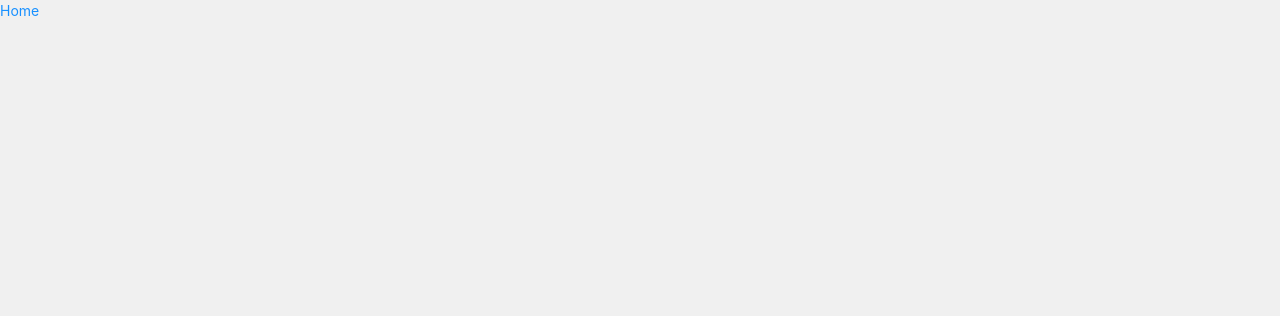
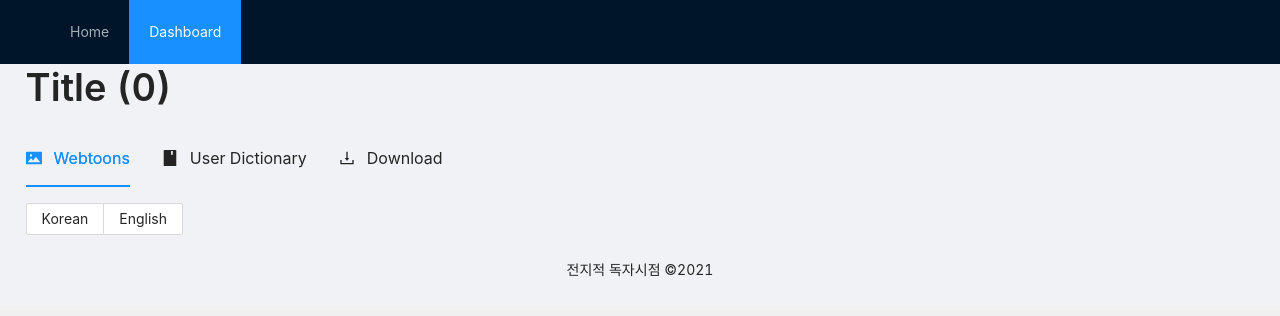
Before and after one commit to ntxq/SWM-Frontend, a React (Create React App) app: page /dashboard in a window 1280 px wide. Shown: the top 316 px of the page. Built offline with nearby package versions, Linux system fonts and the light colour scheme.

Commit message:
Initial DashBoard with image preview

```diff
--- /dev/null
+++ b/src/components/DashBoard/CropWebtoon.js
@@ -0,0 +1,12 @@
+import React from "react";
+import { Image } from "antd";
+
+function CropWebtoon(props) {
+  return (
+    <div className="crop">
+      <Image src={props.url} className="preview_image" />
+    </div>
+  );
+}
+
+export default CropWebtoon;
--- /dev/null
+++ b/src/components/DashBoard/WebtoonCard.js
@@ -0,0 +1,24 @@
+import React from "react";
+import { Card, Typography } from "antd";
+
+import CropWebtoon from "./CropWebtoon";
+
+function WebtoonCard(props) {
+  return (
+    <Card
+      hoverable
+      cover={<CropWebtoon url={props.url} />}
+      className="preview_card"
+    >
+      <Card.Meta
+        title={
+          <Typography.Text className="title" ellipsis={true}>
+            {props.name}
+          </Typography.Text>
+        }
+      />
+    </Card>
+  );
+}
+
+export default WebtoonCard;
--- /dev/null
+++ b/src/components/DashBoard/Webtoons.js
@@ -0,0 +1,21 @@
+import { Col, Row, Radio } from "antd";
+import React from "react";
+
+import WebtoonCard from "./WebtoonCard";
+
+function Webtoons(props) {
+  return (
+    <>
+      <Radio.Group options={props.language} optionType="button" buttonStyle="solid" />
+      <Row>
+        {props.images.map(([url, name]) => (
+          <Col span={6}>
+            <WebtoonCard url={url} name={name} key={name} />
+          </Col>
+        ))}
+      </Row>
+    </>
+  );
+}
+
+export default Webtoons;
--- a/src/components/Home/CreateProject.js
+++ b/src/components/Home/CreateProject.js
@@ -1,9 +1,13 @@
 import React from "react";
+import { useDispatch } from "react-redux";
 import { Form, Card, Input, Radio, Select, Button } from "antd";
 import { useHistory } from "react-router-dom";
 
+import { setForm } from "../../contexts/webtoonDropSlice";
+
 function CreateProject(props) {
   const history = useHistory();
+  const dispatch = useDispatch();
 
   return (
     <Form
@@ -13,6 +17,7 @@ function CreateProject(props) {
         console.log(values);
         history.push("/dashboard");
       }}
+      onValuesChange={(changed, all) => dispatch(setForm(all))}
     >
       <Card>
         <Form.Item name="new" initialValue="new">
@@ -43,8 +48,8 @@ function CreateProject(props) {
             allowClear
             placeholder="Select langauges to translate"
           >
-            <Select.Option key={0}>Korean</Select.Option>
-            <Select.Option key={1}>English</Select.Option>
+            <Select.Option key={"Korean"}>Korean</Select.Option>
+            <Select.Option key={"English"}>English</Select.Option>
           </Select>
         </Form.Item>
       </Card>
--- a/src/components/Home/InpaintDrop.js
+++ b/src/components/Home/InpaintDrop.js
@@ -15,7 +15,7 @@ function rejectDrop() {
 }
 
 function InpaintDrop(props) {
-  const webtoons = useSelector((state) => state.webtoon.images);
+  const webtoons = useSelector((state) => state.webtoons.images);
   const dispatch = useDispatch();
 
   const defaultConfig = {
--- a/src/components/Home/Preview.js
+++ b/src/components/Home/Preview.js
@@ -5,7 +5,7 @@ import { Typography, Row, Col } from "antd";
 import PreviewCard from "./PreviewCard";
 
 function Preview(props) {
-  const webtoons = useSelector((state) => state.webtoon.images);
+  const webtoons = useSelector((state) => state.webtoons.images);
 
   return (
     <>
--- a/src/contexts/store.js
+++ b/src/contexts/store.js
@@ -3,6 +3,6 @@ import webtoonDropSlice from "./webtoonDropSlice";
 
 export const store = configureStore({
   reducer: {
-    webtoon: webtoonDropSlice,
+    webtoons: webtoonDropSlice,
   },
 });
--- a/src/contexts/webtoonDropSlice.js
+++ b/src/contexts/webtoonDropSlice.js
@@ -1,6 +1,11 @@
 import { createSlice } from "@reduxjs/toolkit";
 
 const initialState = {
+  form: {
+    new: "new",
+    title: "Title",
+    language: ["Korean", "English"],
+  },
   images: [],
 };
 
@@ -19,9 +24,13 @@ export const webtoonDropSlice = createSlice({
         (item, index) => index !== action.payload
       );
     },
+    setForm: (state, action) => {
+      state.form = action.payload;
+    },
   },
 });
 
-export const { upload, singleInpaint, singleDelete } = webtoonDropSlice.actions;
+export const { upload, singleInpaint, singleDelete, setForm } =
+  webtoonDropSlice.actions;
 
 export default webtoonDropSlice.reducer;
--- a/src/pages/DashBoard.js
+++ b/src/pages/DashBoard.js
@@ -1,20 +1,71 @@
 import React from "react";
+import { Link } from "react-router-dom";
+import { Layout, Menu, Tabs, Typography } from "antd";
+import { PictureFilled, BookFilled, DownloadOutlined } from "@ant-design/icons";
 import { useSelector } from "react-redux";
-import { Link } from "react-router-dom";
-import { Image } from "antd";
+
+import Webtoons from "../components/DashBoard/Webtoons";
+import "../styles/Dashboard.css";
+
+const { Header, Content, Footer } = Layout;
 
 function DashBoard(props) {
-  const webtoons = useSelector((state) => state.webtoon.images);
+  const webtoons = useSelector((state) => state.webtoons);
 
   return (
-    <>
-      <Link to='/'>
-        Home
-      </Link>
-      {webtoons.map((url) => (
-        <Image src={url} />
-      ))}
-    </>
+    <Layout>
+      <Header>
+        <Menu theme="dark" mode="horizontal" defaultSelectedKeys={["2"]}>
+          <Menu.Item key={1}>
+            <Link to="/">Home</Link>
+          </Menu.Item>
+          <Menu.Item key={2}>
+            <Link to="/dashboard">Dashboard</Link>
+          </Menu.Item>
+        </Menu>
+      </Header>
+      <Content className="content">
+        <Typography.Title>
+          {webtoons.form.title} ({webtoons.images.length})
+        </Typography.Title>
+        <Tabs defaultActiveKey="1" size="large">
+          <Tabs.TabPane
+            tab={
+              <>
+                <PictureFilled />
+                Webtoons
+              </>
+            }
+            key="1"
+          >
+            <Webtoons images={webtoons.images} language={webtoons.form.language}/>
+          </Tabs.TabPane>
+          <Tabs.TabPane
+            tab={
+              <>
+                <BookFilled />
+                User Dictionary
+              </>
+            }
+            key="2"
+          >
+            Dictionary
+          </Tabs.TabPane>
+          <Tabs.TabPane
+            tab={
+              <>
+                <DownloadOutlined />
+                Download
+              </>
+            }
+            key="3"
+          >
+            Download
+          </Tabs.TabPane>
+        </Tabs>
+      </Content>
+      <Footer className="footer">전지적 독자시점 ©2021</Footer>
+    </Layout>
   );
 }
 
--- /dev/null
+++ b/src/styles/Dashboard.css
@@ -0,0 +1,4 @@
+.crop {
+  height: 40vh;
+  overflow: hidden;
+}
```
